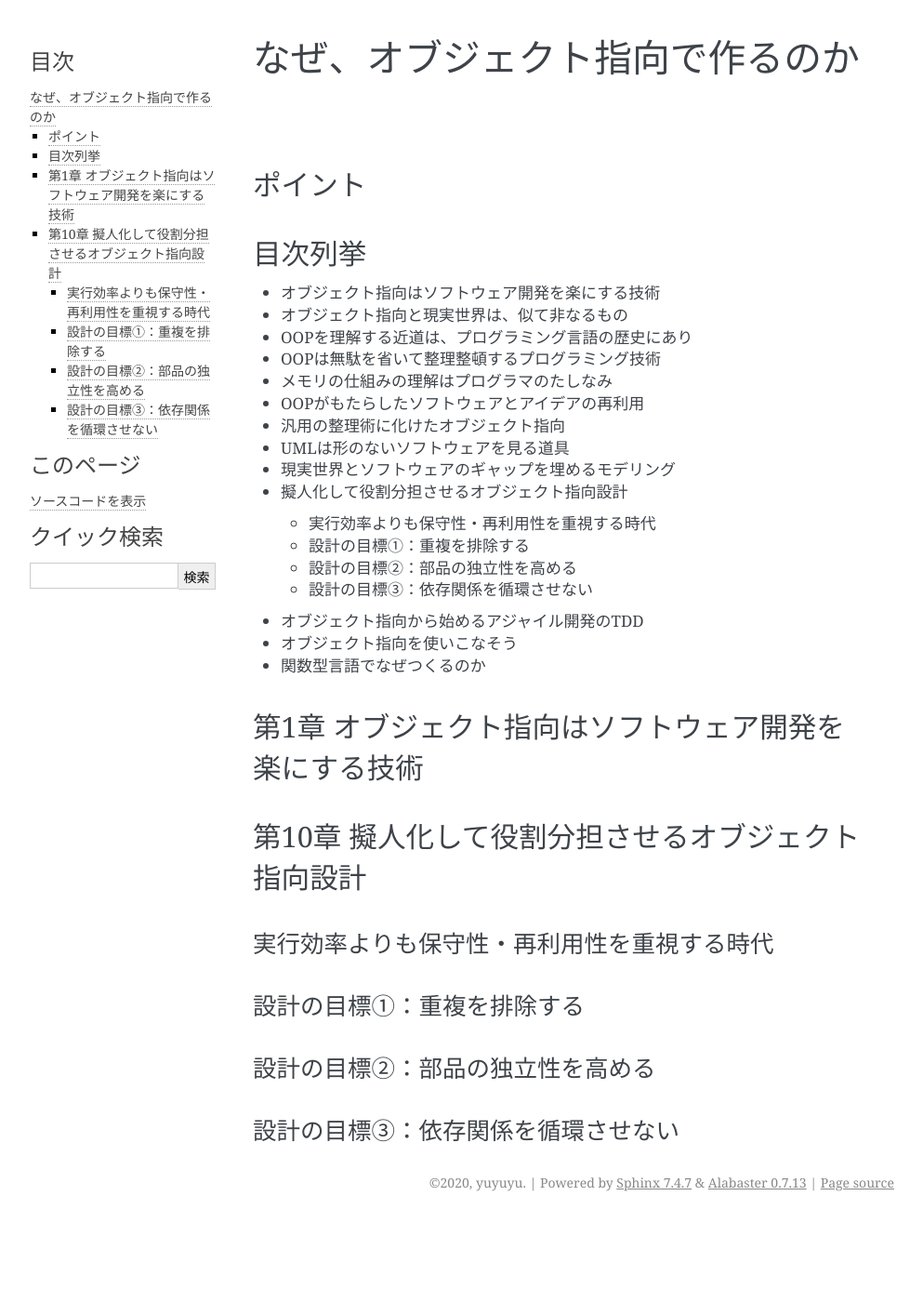
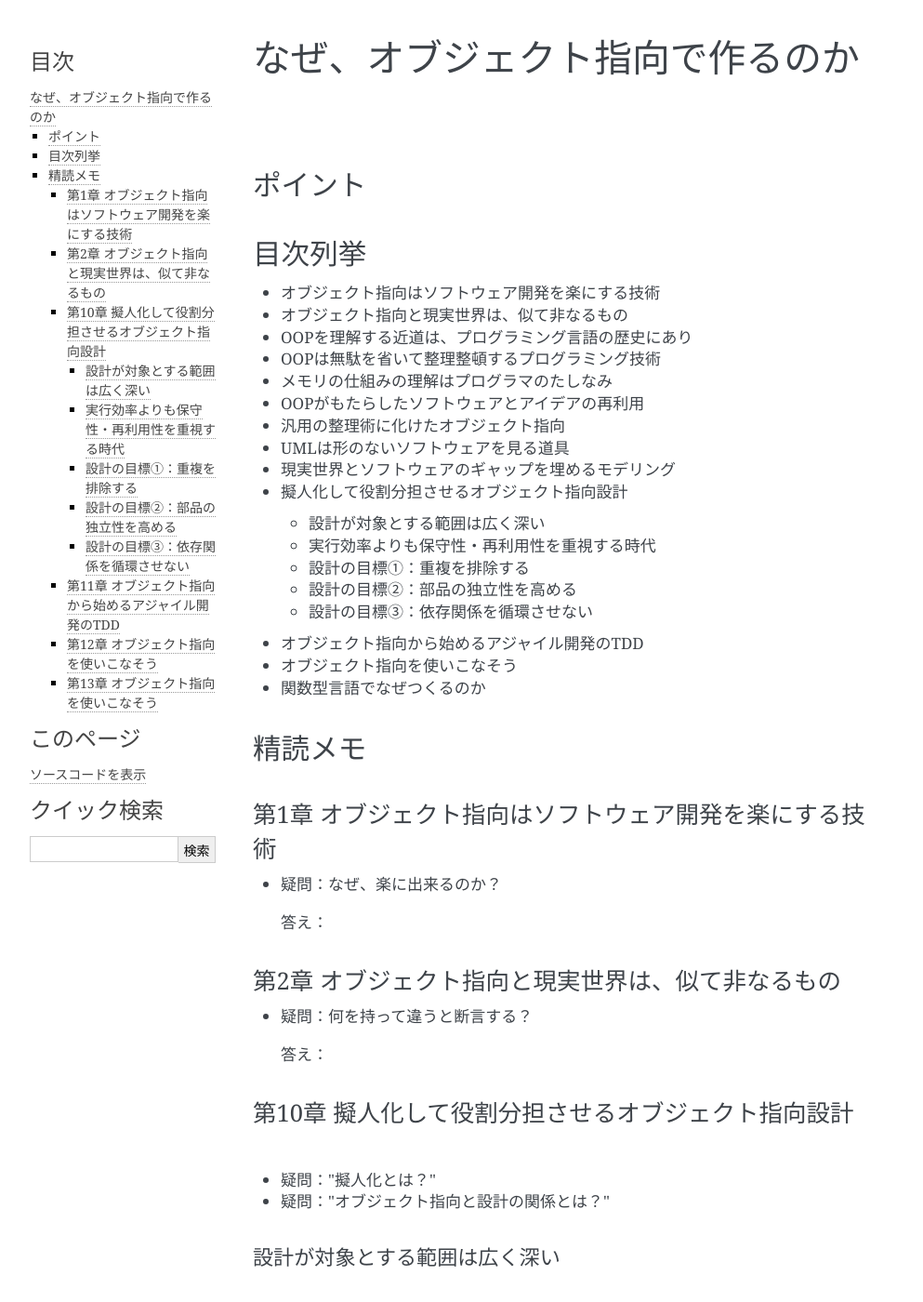
Before and after one commit to yuyuyu0706/sphinx, a Sphinx documentation site: the page built from sphinx/source/work/page06_object.rst, in a window 1280 px wide and 1400 px high. Shown: the whole window at 93% size, without its empty margins (148-1141 px from the left). Built offline with Sphinx 7.4.7, drawn with Linux system fonts in a browser that asks for light colours; pages that are not in the unit, such as notebooks, are missing from menus; some of the changed text lies outside the part shown.

Commit message:
auto commit

```diff
--- a/sphinx/source/work/page06_object.rst
+++ b/sphinx/source/work/page06_object.rst
@@ -19,6 +19,7 @@
 * 現実世界とソフトウェアのギャップを埋めるモデリング
 * 擬人化して役割分担させるオブジェクト指向設計
 
+  * 設計が対象とする範囲は広く深い
   * 実行効率よりも保守性・再利用性を重視する時代
   * 設計の目標①：重複を排除する
   * 設計の目標②：部品の独立性を高める
@@ -28,20 +29,50 @@
 * オブジェクト指向を使いこなそう
 * 関数型言語でなぜつくるのか
 
+精読メモ
+=================
+
 第1章 オブジェクト指向はソフトウェア開発を楽にする技術
-======================================================
+*************************************************
+* 疑問：なぜ、楽に出来るのか？
+
+  答え：
+
+第2章 オブジェクト指向と現実世界は、似て非なるもの
+*************************************************
+* 疑問：何を持って違うと断言する？
+
+  答え：
 
 第10章 擬人化して役割分担させるオブジェクト指向設計
-======================================================
+*************************************************
+* 疑問："擬人化とは？"
+* 疑問："オブジェクト指向と設計の関係とは？"
+
+
+設計が対象とする範囲は広く深い
+--------------------------------------------
 
 実行効率よりも保守性・再利用性を重視する時代
-*************************************************
+--------------------------------------------
 
 設計の目標①：重複を排除する
-*************************************************
+--------------------------------------------
 
 設計の目標②：部品の独立性を高める
-*************************************************
+--------------------------------------------
 
 設計の目標③：依存関係を循環させない
-*************************************************
+--------------------------------------------
+
+
+第11章 オブジェクト指向から始めるアジャイル開発のTDD
+****************************************************
+* 疑問：TDDとは？
+
+第12章 オブジェクト指向を使いこなそう
+****************************************************
+* 疑問：どのように使いこなす？
+
+第13章 オブジェクト指向を使いこなそう
+****************************************************
```
Also changed, not shown: sphinx/source/work/page02_emu.rst (+14 -12 lines).
